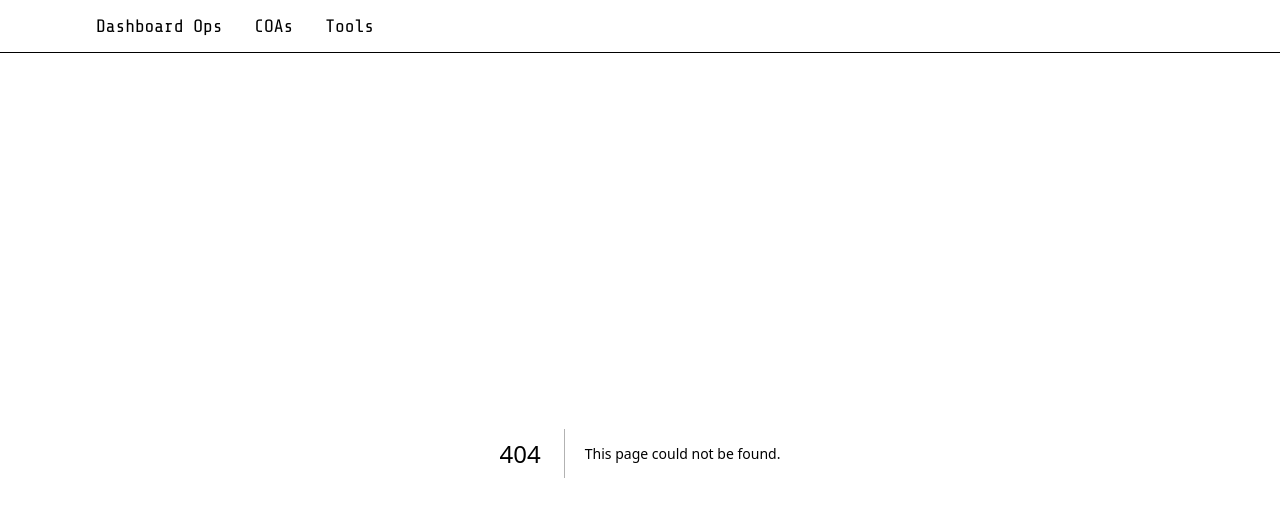
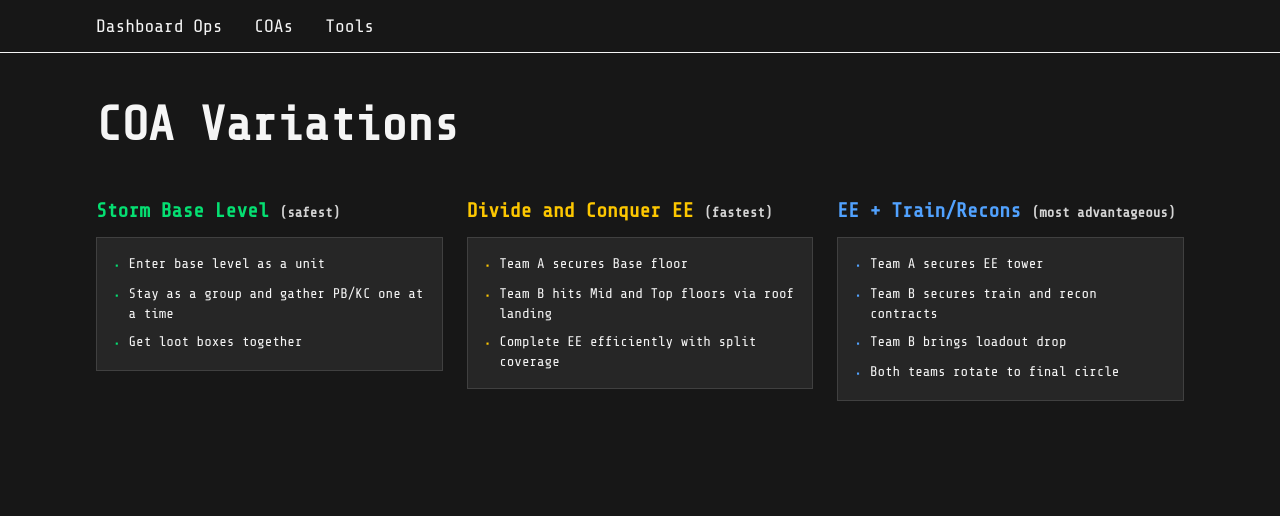
Before and after one commit to Dillonzellis/wz-dashboard, a Next.js app: page /coas in a window 1280 px wide. Before the commit this address had no page. Shown: the top 516 px of the page. Built offline with nearby package versions, Linux system fonts and the light colour scheme.

Commit message:
add coa page

```diff
--- /dev/null
+++ b/src/app/coas/page.tsx
@@ -0,0 +1,57 @@
+import { coaStrategies } from "../data/coas";
+
+interface COAStrategyProps {
+  title: string;
+  subtitle: string;
+  colorClass: string;
+  bulletColorClass: string;
+  items: string[];
+}
+
+const COAStrategy = ({
+  title,
+  subtitle,
+  colorClass,
+  bulletColorClass,
+  items,
+}: COAStrategyProps) => {
+  return (
+    <section>
+      <h2 className={`text-lg md:text-xl font-semibold pb-3 ${colorClass}`}>
+        {title} <span className="text-neutral-300 text-sm">({subtitle})</span>
+      </h2>
+      <div className="bg-neutral-800 border border-neutral-700 p-4">
+        <ul className="space-y-2 text-sm">
+          {items.map((item, index) => (
+            <li key={index} className="flex items-start">
+              <span className={`${bulletColorClass} mr-2 mt-0.5`}>•</span>
+              <span>{item}</span>
+            </li>
+          ))}
+        </ul>
+      </div>
+    </section>
+  );
+};
+
+export default function COAPage() {
+  return (
+    <div className="">
+      <main className="px-4 md:px-24 pt-12">
+        <h1 className="text-3xl md:text-5xl pb-12 font-bold">COA Variations</h1>
+        <div className="grid grid-cols-1 md:grid-cols-3 gap-6">
+          {coaStrategies.map((strategy, index) => (
+            <COAStrategy
+              key={index}
+              title={strategy.title}
+              subtitle={strategy.subtitle}
+              colorClass={strategy.colorClass}
+              bulletColorClass={strategy.bulletColorClass}
+              items={strategy.items}
+            />
+          ))}
+        </div>
+      </main>
+    </div>
+  );
+}
--- /dev/null
+++ b/src/app/data/coas.ts
@@ -0,0 +1,36 @@
+export const coaStrategies = [
+  {
+    title: "Storm Base Level",
+    subtitle: "safest",
+    colorClass: "text-green-400",
+    bulletColorClass: "text-green-400",
+    items: [
+      "Enter base level as a unit",
+      "Stay as a group and gather PB/KC one at a time",
+      "Get loot boxes together",
+    ],
+  },
+  {
+    title: "Divide and Conquer EE",
+    subtitle: "fastest",
+    colorClass: "text-yellow-400",
+    bulletColorClass: "text-yellow-400",
+    items: [
+      "Team A secures Base floor",
+      "Team B hits Mid and Top floors via roof landing",
+      "Complete EE efficiently with split coverage",
+    ],
+  },
+  {
+    title: "EE + Train/Recons",
+    subtitle: "most advantageous",
+    colorClass: "text-blue-400",
+    bulletColorClass: "text-blue-400",
+    items: [
+      "Team A secures EE tower",
+      "Team B secures train and recon contracts",
+      "Team B brings loadout drop",
+      "Both teams rotate to final circle",
+    ],
+  },
+];
```
